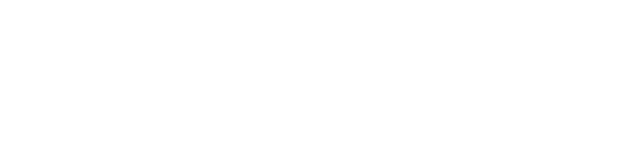
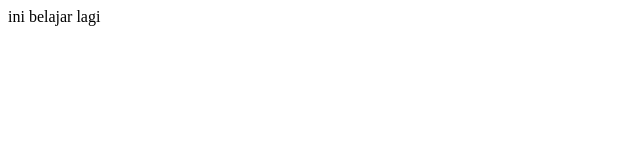
Before and after one commit to farahshafiyah/github---publish, a plain HTML site: page index.html in a window 1280 px wide. Shown: the whole page, without its empty margins (0-640 px from the left). Drawn offline with Linux system fonts and the light colour scheme.

Commit message:
perubahan 2

```diff
--- a/index.html
+++ b/index.html
@@ -7,6 +7,6 @@
     <title>Document</title>
 </head>
 <body>
-
+    ini belajar lagi
 </body>
 </html>
```
